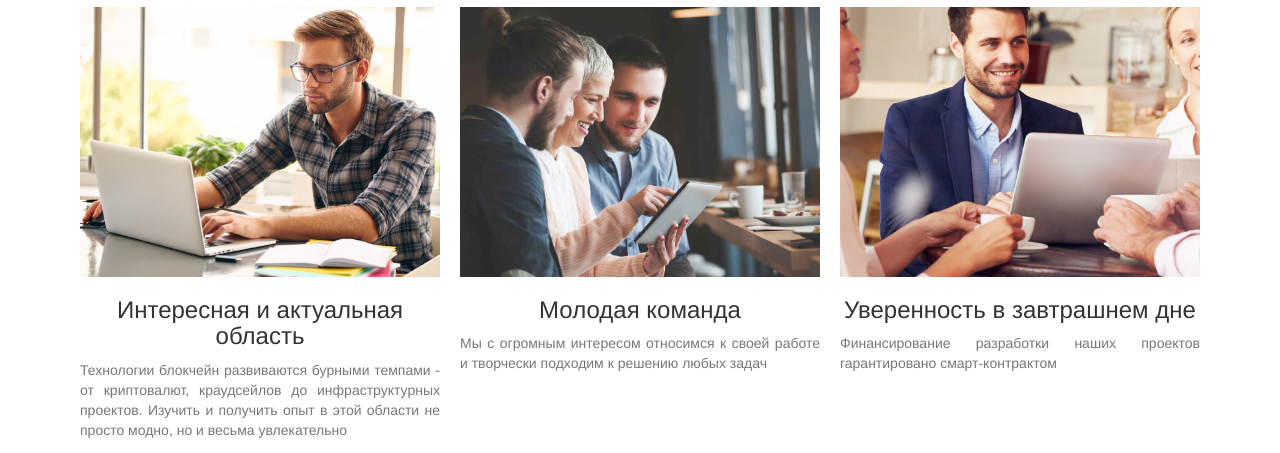
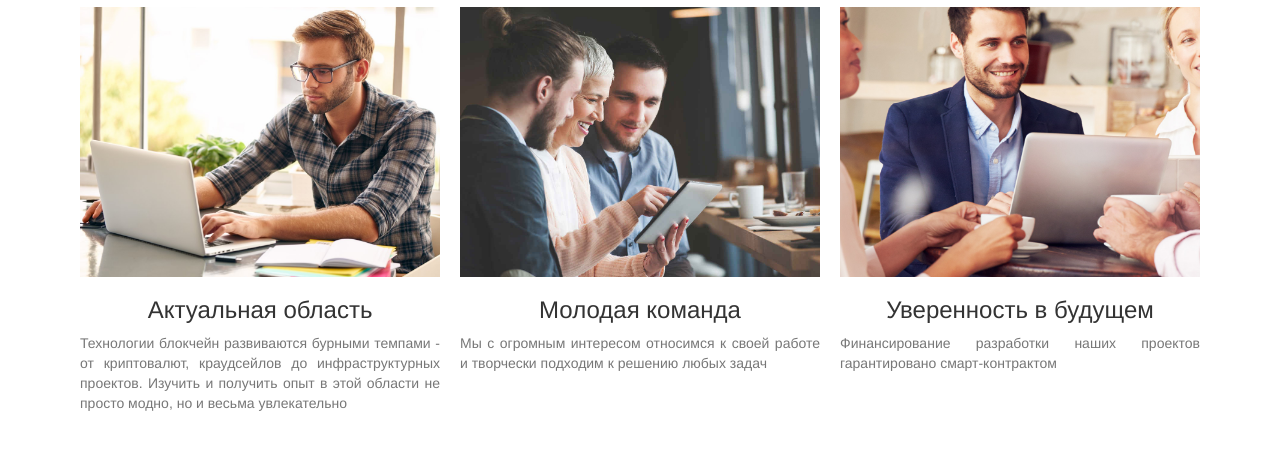
Before and after one commit to ned4ded/krypton.ru, a website: page src/pages/index.html in a window 1280 px wide. Shown: the part 421-874 px from the top of the page. Drawn offline with nearby package versions, Linux system fonts and the light colour scheme; files that its build step writes are made by us from their sources; files whose address does not match are found by name.

Commit message:
content in features' blocks updated

```diff
--- a/src/pages/index.html
+++ b/src/pages/index.html
@@ -105,7 +105,7 @@
             <li class="features__item">
               <div class="c-features__img" style="background-image: url('assets/imgs/pic1.jpg');"></div>
               <div class="features-alt">
-                  <h3>Интересная и актуальная область</h3>
+                  <h3>Aктуальная область</h3>
                   <p class="text-muted">Технологии блокчейн развиваются бурными темпами - от криптовалют, краудсейлов до инфраструктурных проектов. Изучить и получить опыт в этой области не просто модно, но и весьма увлекательно</p>
               </div>
             </li>
@@ -121,7 +121,7 @@
             <li class="features__item">
               <div class="c-features__img" style="background-image: url('assets/imgs/pic3.jpg');"></div>
               <div class="features-alt">
-                  <h3>Уверенность в завтрашнем дне</h3>
+                  <h3>Уверенность в будущем</h3>
                   <p class="text-muted">Финансирование разработки наших проектов гарантировано смарт-контрактом</p>
               </div>
             </li>
```
Also changed, not shown: www/index.html (+2 -2 lines).
